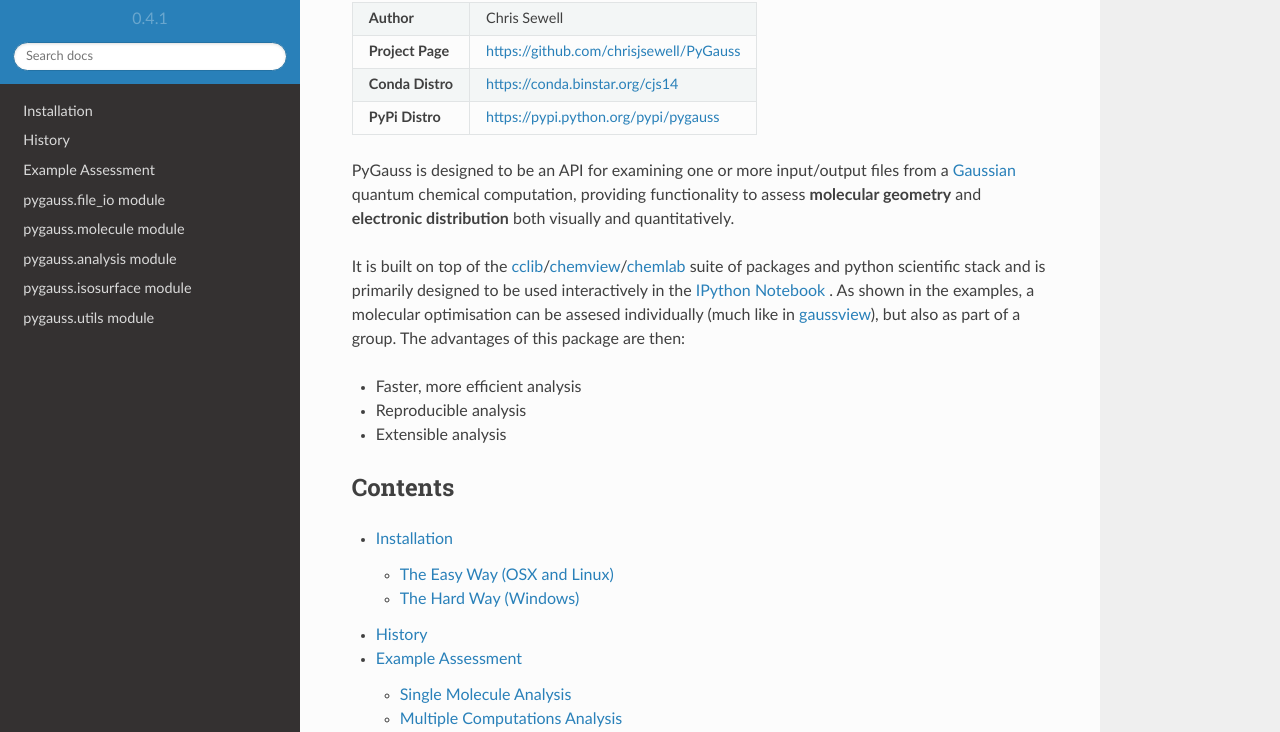
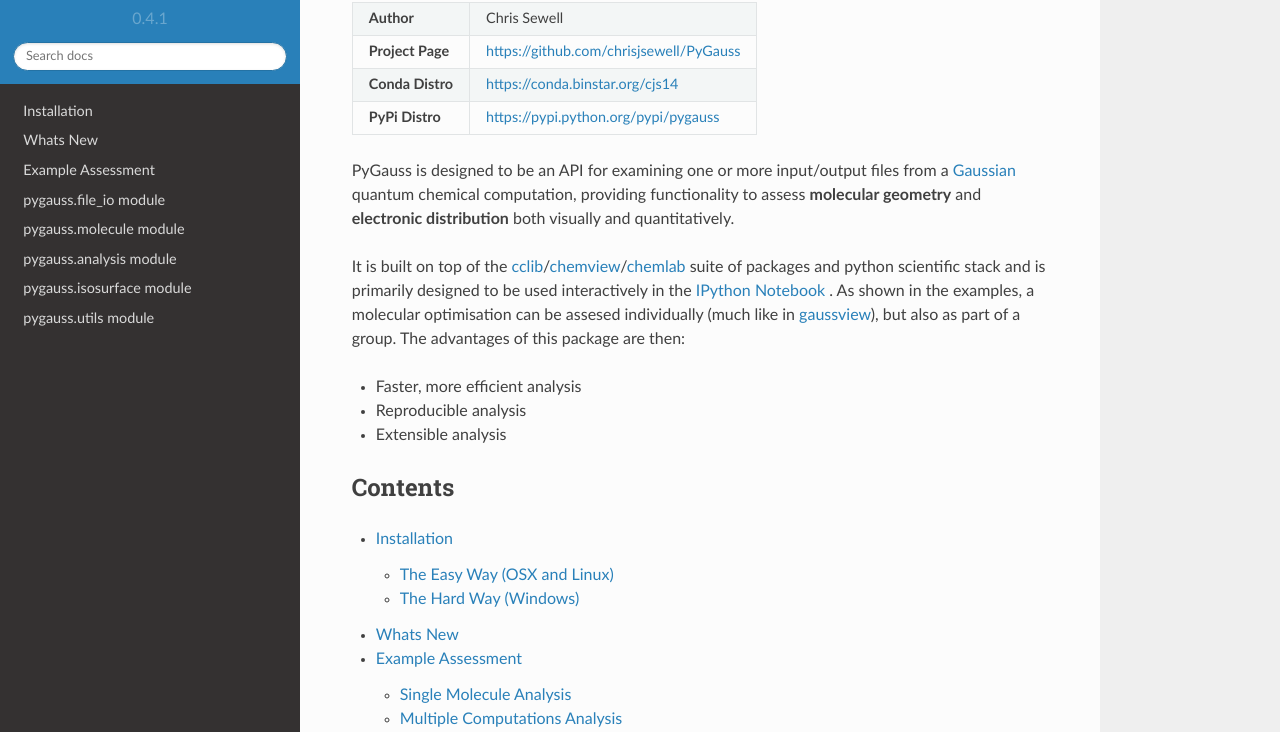
Before and after one commit to chrisjsewell/PyGauss, a Sphinx documentation site: the page built from docs/source/index.rst, in a window 1280 px wide and 1382 px high. Shown: the part 158-890 px from the top of the window. Built offline with Sphinx 7.4.7 and the Read the Docs theme 2.0.0, drawn with Linux system fonts in a browser that asks for light colours; pages that are not in the unit, such as notebooks, are missing from menus.

Commit message:
Update conf.py

```diff
--- a/docs/source/conf.py
+++ b/docs/source/conf.py
@@ -64,11 +64,15 @@
 git_history = urllib2.urlopen('https://api.github.com/repos/chrisjsewell/Pygauss/releases')
 git_history_json = json.load(git_history)
 with open('history.rst', 'w') as f:
-	f.write('History\n')
+	f.write('Whats New\n')
 	f.write('---------\n')
 	f.write('\n')
-	#for r in git_history_json:
-	#	f.write(r['name'])
+	for r in git_history_json:
+		f.write(' '.join([r['tag_name'],'-',r['name'],'\n']))
+		f.write('~~~~~~~~~~~~~~~~~~~~~~~~~~~~~~~~~~~~~~~~~~')
+		f.write('\n')
+		f.write(' '.join([r['body'], '\n']))
+		f.write('\n')
 
 import inspect
 import pygauss
```
